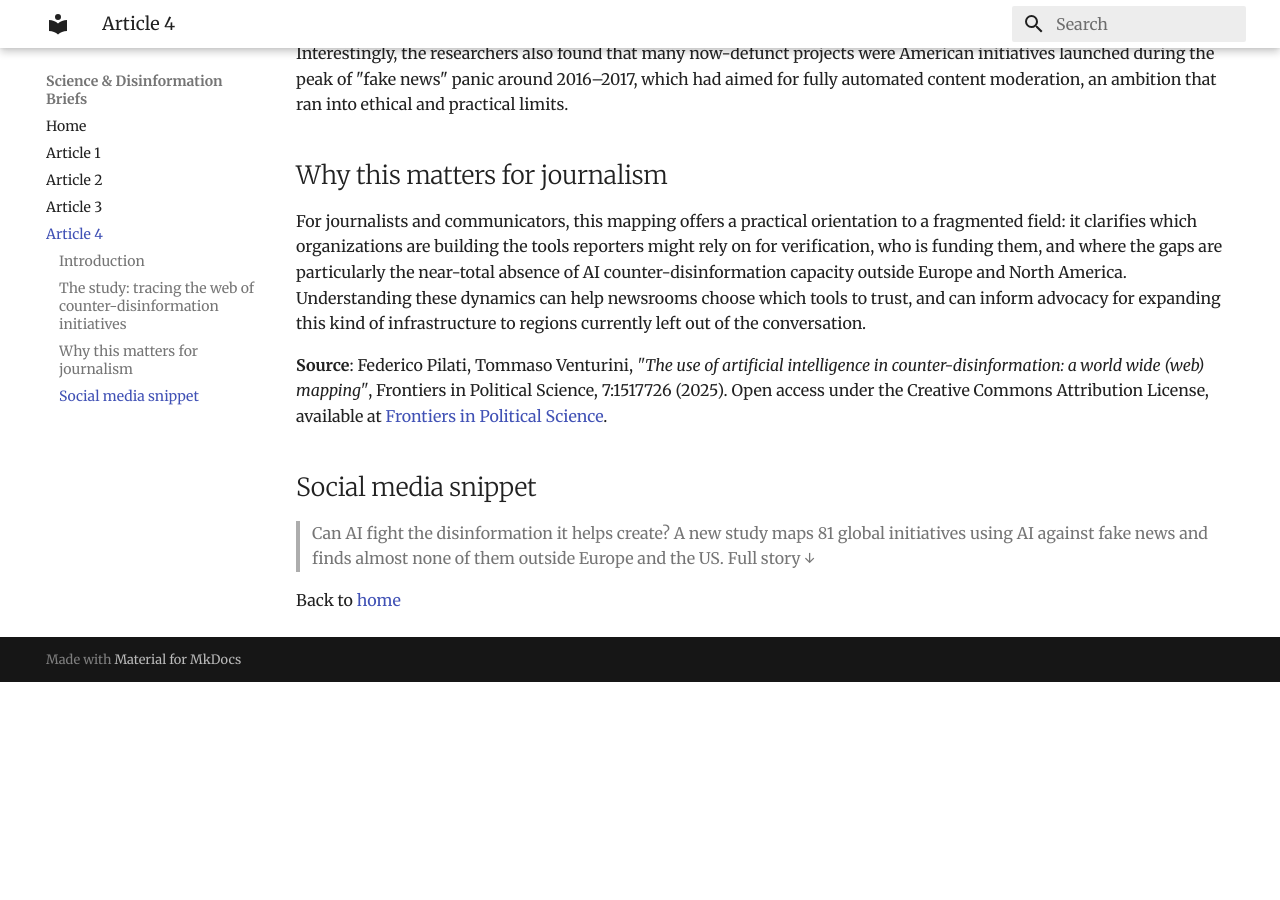
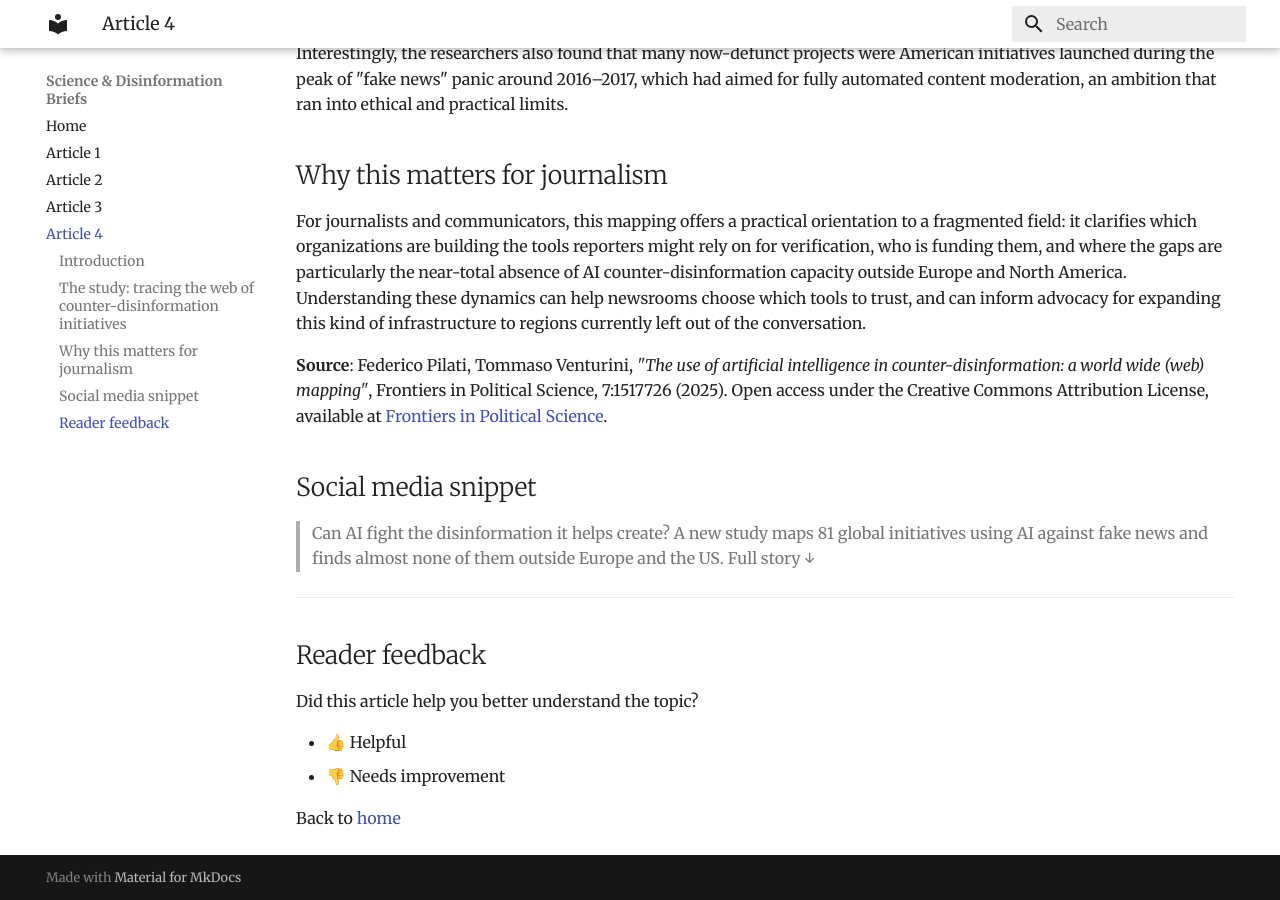
Before and after one commit to danieledelpozzo/editoria, an MkDocs documentation site: the page built from docs/article4.md, in a window 1280 px wide and 900 px high, scrolled down 1178 px. Built offline with MkDocs 1.6.1 and Material for MkDocs 9.7.7, drawn with Linux system fonts in a browser that asks for light colours; before the commit the page ends 1860 px from its top, so only the background shows below that.

Commit message:
Add reader feedback section to article4.md
Added a reader feedback section with options for helpfulness.

```diff
--- a/docs/article4.md
+++ b/docs/article4.md
@@ -25,4 +25,13 @@ For journalists and communicators, this mapping offers a practical orientation t
 > initiatives using AI against fake news and finds almost none of them
 > outside Europe and the US. Full story ↓
 
+---
+
+## Reader feedback
+
+Did this article help you better understand the topic?
+
+- 👍 Helpful
+- 👎 Needs improvement
+
 Back to [home](../index.html)
```
